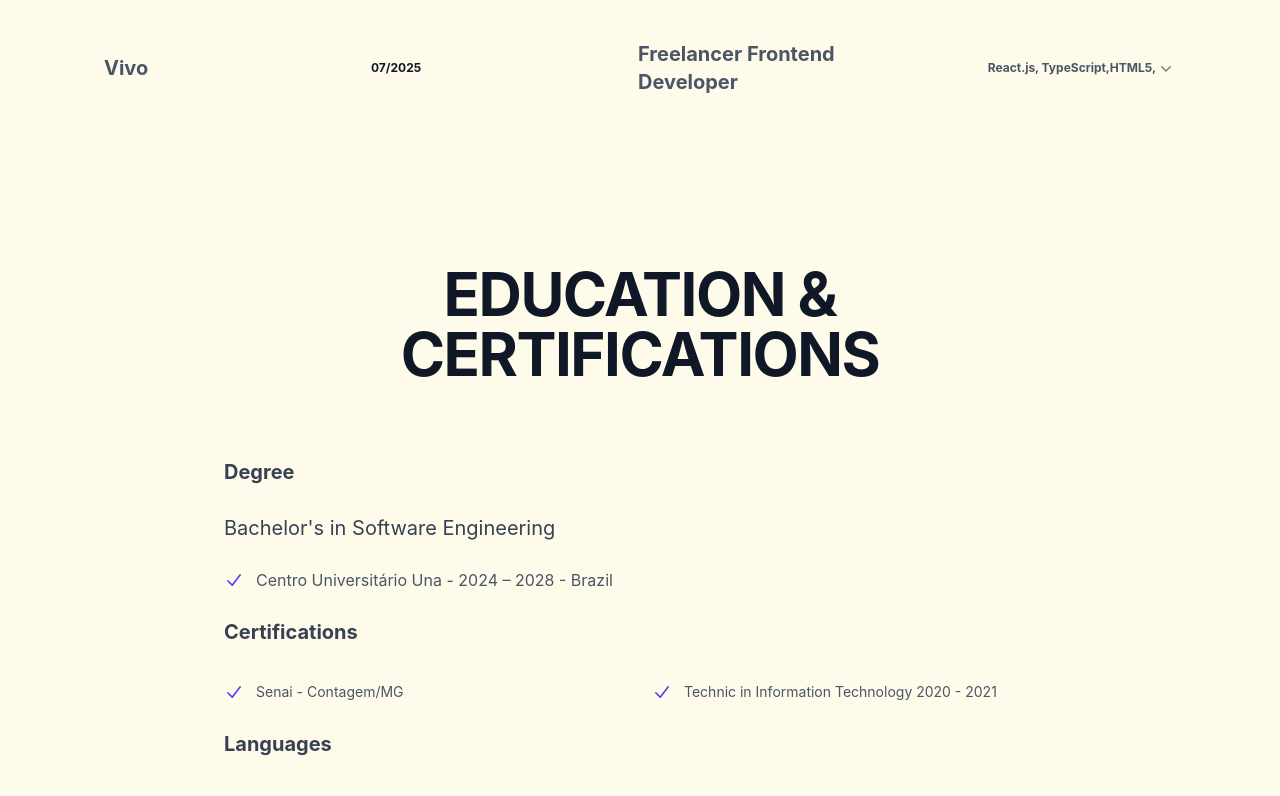
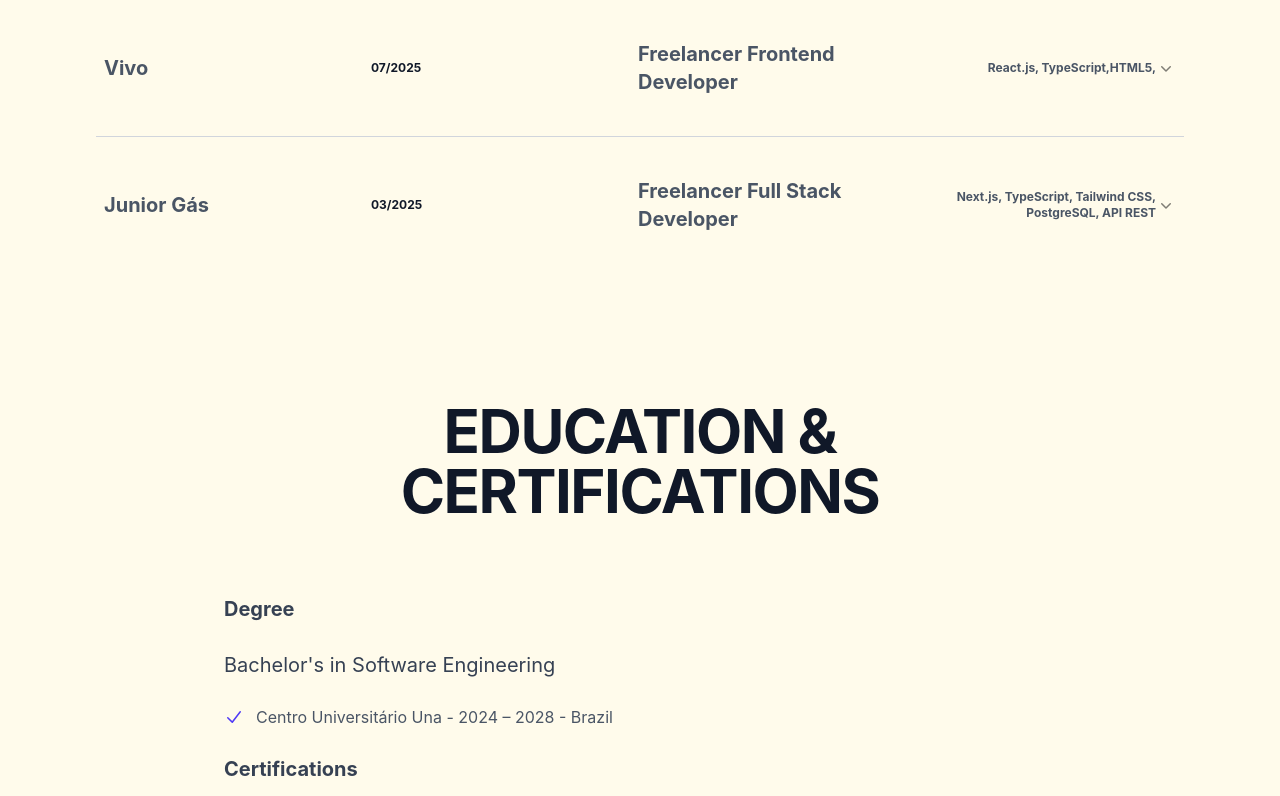
Before and after one commit to devluizfillipe-eds/portifolio, a Next.js app: page / in a window 1280 px wide. Shown: the part 2124-2920 px from the top of the page. Built offline with nearby package versions, Linux system fonts and the light colour scheme.

Commit message:
feat: atualização no curriculo e experiencias

```diff
--- a/app/components/experience.tsx
+++ b/app/components/experience.tsx
@@ -35,6 +35,22 @@ const stats = [
       'Implemented responsive forms and live chat integration.',
       'Created FAQ section with full accessibility.',
       'Optimized performance with advanced techniques.',
+    ],
+  },
+  {
+    id: 3,
+    company: 'Junior Gás',
+    year: '03/2025',
+    role: 'Freelancer Full Stack Developer',
+    tech: 'Next.js, TypeScript, Tailwind CSS, PostgreSQL, API REST',
+    location: 'Remote',
+    brief:
+      'a complete one-page, mobile-first e-commerce with serverless architecture, integrating modern frontend, order management, checkout with payment and administrative panel.',
+    highlights: [
+      'Developed a one-page SPA using Next.js (App Router) and TypeScript, styled with TailwindCSS and smooth scroll navigation.',
+      'Implemented a serverless backend with Supabase (PostgreSQL, Auth, and APIs) for data persistence and order management.',
+      'Built a checkout flow with payment gateway integration and order creation/update logic.',
+      'Created an admin panel with authentication, order listing, and optimized print functionality.',
     ],
   },
 ];
```
Also changed, not shown: 1 other file (tests, documents, lock files or other folders).
